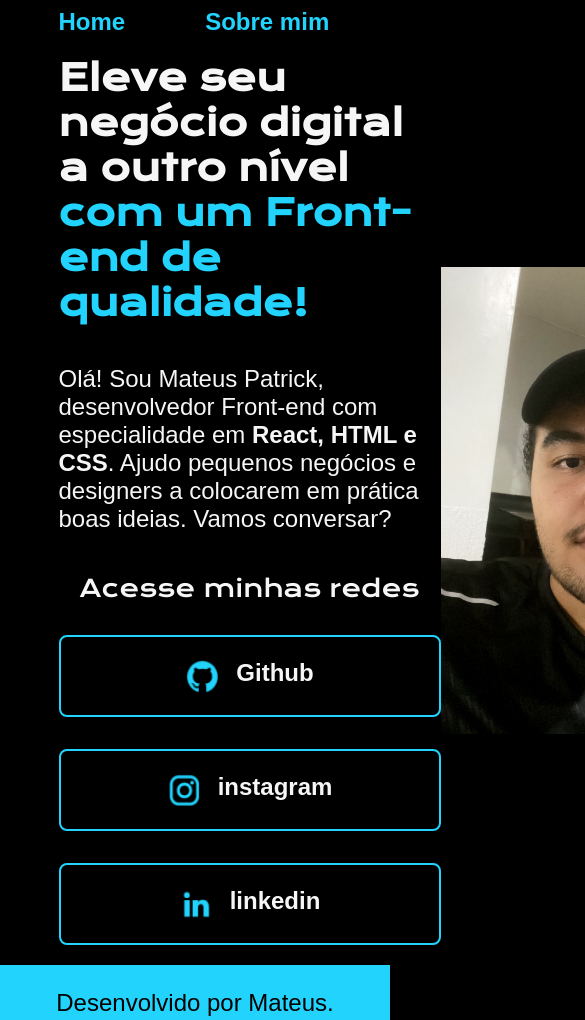
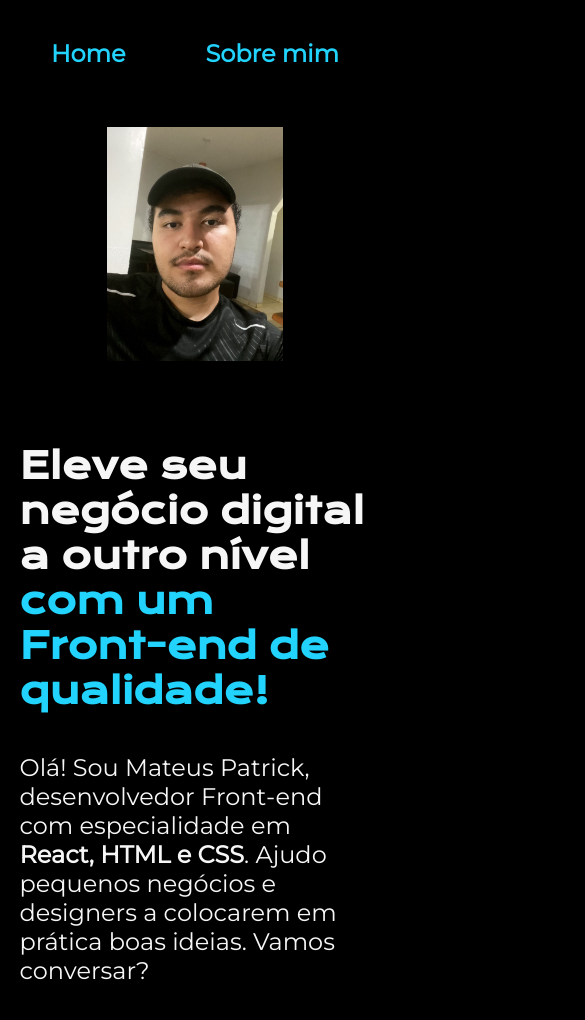
Before and after one commit to Mattpkso/Portifolio, a plain HTML site: page index.html in a window 390 px wide. Shown: the top 1020 px of the page, 585 px wide, since content can reach past the window. Drawn offline with nearby package versions, Linux system fonts and the light colour scheme.

Commit message:
melhoriasNoProjeto

```diff
--- a/index.html
+++ b/index.html
@@ -19,16 +19,16 @@
         <p class="apresentacao__conteudo__texto">Olá! Sou Mateus Patrick, desenvolvedor Front-end com especialidade em <strong>React, HTML e CSS</strong>. Ajudo pequenos negócios e designers a colocarem em prática boas ideias. Vamos conversar?</p>
         <div class="apresentacao__links">
             <h2 class="apresentacao__links__subtitulo">Acesse minhas redes</h2>
-        <a class="apresentacao__links__link" hrf="https://github.com/Mattpkso">
+        <a class="apresentacao__links__navegacao" href="https://github.com/Mattpkso">
             <img src="./assets/github.png">Github</a>
-        <a class="apresentacao__links__link" hrf="https://www.instagram.com/mattpkso/">
+        <a class="apresentacao__links__navegacao" href="https://www.instagram.com/mattpkso/">
             <img src="./assets/instagram.png">instagram</a>
-        <a class="apresentacao__links__link" hrf="https://www.linkedin.com/jobs/">
+        <a class="apresentacao__links__navegacao" href="https://www.linkedin.com/jobs/">
             <img src="./assets/linkedin.png">linkedin</a>
 
         </div>
         </section>
-        <img src="./assets/90a06b85-6c27-4115-917f-b949f9d64591.jpg" alt="Foto do Mateus Patrick">
+        <img class="apresentacao__imagem" src="./assets/90a06b85-6c27-4115-917f-b949f9d64591.jpg" alt="Foto do Mateus Patrick">
     </main>
     <footer class="rodape">
         <p>Desenvolvido por Mateus.</p>
--- a/styles/style.css
+++ b/styles/style.css
@@ -7,7 +7,7 @@
     --cor-hover: #272727;
 
     --fonte-primaria: 'Krona One', sans-serif;
-    --fonte-secundaria: 'Montseerrast', sans-serif;
+    --fonte-secundaria: 'Montserrat', sans-serif;
 }
 
 * {
@@ -32,7 +32,7 @@ body {
 
 .cabecalho__menu__link {
     font-family: var(--fonte-secundaria);
-    font-size: 24px;
+    font-size: 1.5rem;
     font-weight: 600;
     color: var(--cor-terciaria);
     text-decoration: none;
@@ -43,21 +43,22 @@ body {
     display: flex;
     align-items: center;
     justify-content: space-between;
+    gap: 82px;
 }
 
-img{
+img {
     width: 350px;
-    }
+}
 
 .apresentacao__conteudo {
-    width: 615px;
+    width: 50%;
     display: flex;
     flex-direction: column;
     gap: 40px;
 }
 
 .apresentacao__conteudo__titulo {
-    font-size: 36px;
+    font-size: 2.25rem;
     font-family: var(--fonte-primaria);
 }
 
@@ -66,7 +67,7 @@ img{
 }
 
 .apresentacao__conteudo__texto {
-    font-size: 24px;
+    font-size: 1.5rem;
     font-family: var(--fonte-secundaria);
 }
 
@@ -81,24 +82,24 @@ img{
 .apresentacao__links__subtitulo{
     font-family: var(--fonte-primaria);
     font-weight: 400;
-    font-size: 24px;
+    font-size: 1.5rem;
 }
 
-.apresentacao__links__link img {
+.apresentacao__links__navegacao img {
     width: 35px;
     height: 35px;
 }
 
-.apresentacao__links__link {
+.apresentacao__links__navegacao {
 
     display: flex;
     justify-content: center;
     gap: 16px;
     border: 2px solid var(--cor-terciaria);
-    width: 378px;
+    width: 50%;
     text-align: center;
     border-radius: 8px;
-    font-size: 24px;
+    font-size: 1.5rem;
     font-weight: 600;
     padding: 21.5px 0;
     text-decoration: none;
@@ -107,9 +108,12 @@ img{
 
 }
 
-.apresentacao__links__link:hover {
+.apresentacao__links__navegacao:hover {
     background-color: var(--cor-hover);
-    padding: 4%;
+}
+
+.apresentacao__imagem {
+    width: 50%;
 }
 
 .rodape {
@@ -118,6 +122,26 @@ img{
     background-color: var(--cor-terciaria);
     text-align: center;
     font-family: var(--fonte-secundaria);
-    font-size: 24px;
+    font-size: 1.5rem;
     font-weight: 400;
 }
+
+@media (max-width: 1200px) {
+    .cabecalho {
+        padding: 10%;
+    }
+
+    .cabecalho__menu {
+        justify-content: center;
+    }
+
+    .apresentacao {
+        flex-direction: column-reverse;
+        padding: 5%;
+    }
+
+    .apresentacao__conteudo {
+        width: auto;
+    }
+
+}
```
Also changed, not shown: about.html (+1 -1 lines), assets/twitch.png (deleted), assets/twitter-novo.png (deleted).
